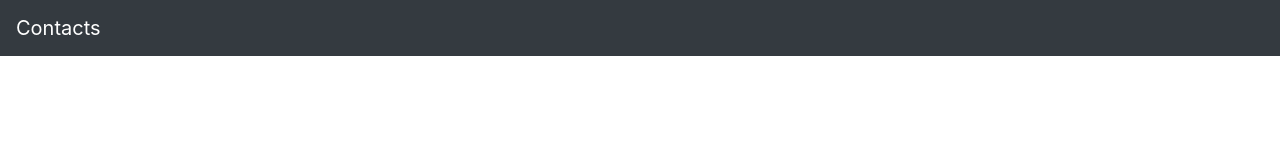
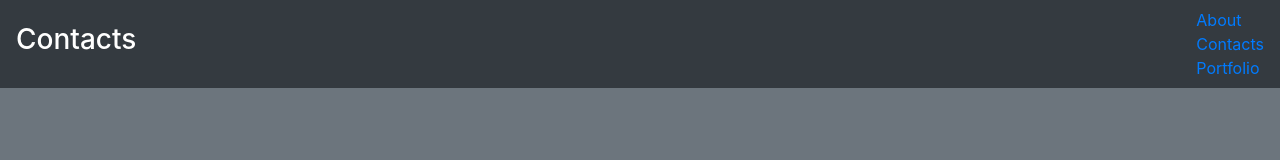
Before and after one commit to cjmendez26/reponsiveportfolio, a plain HTML site: page contacts.html in a window 1280 px wide. Drawn offline with nearby package versions, Linux system fonts and the light colour scheme.

Commit message:
set bacground as secondary

```diff
--- a/contacts.html
+++ b/contacts.html
@@ -6,9 +6,15 @@
   <link rel="stylesheet" href="https://stackpath.bootstrapcdn.com/bootstrap/4.4.1/css/bootstrap.min.css" integrity="sha384-Vkoo8x4CGsO3+Hhxv8T/Q5PaXtkKtu6ug5TOeNV6gBiFeWPGFN9MuhOf23Q9Ifjh" crossorigin="anonymous">
   <title>Contact HTML</title>
 </head>
-<body>
+<body class="bg-secondary">
     <nav class="navbar navbar-dark bg-dark">
-        <a class="navbar-brand">Contacts</a>
-      </nav>
+        <div class="collapse navbar-collapse"></div>
+         <a class="navbar-brand"><h3>Contacts</h3></a>
+            <ul class="nav navbar-nav">
+              <li class="active"><a href="index.html">About</a></li>
+              <li><a href="contacts.html">Contacts</a></li>
+              <li><a href="portfolio.html">Portfolio</a></li>
+            </ul>
+    </nav>
 </body>
 </html>
```
Also changed, not shown: index.html (+9 -3 lines), portfolio.html (+9 -3 lines).
